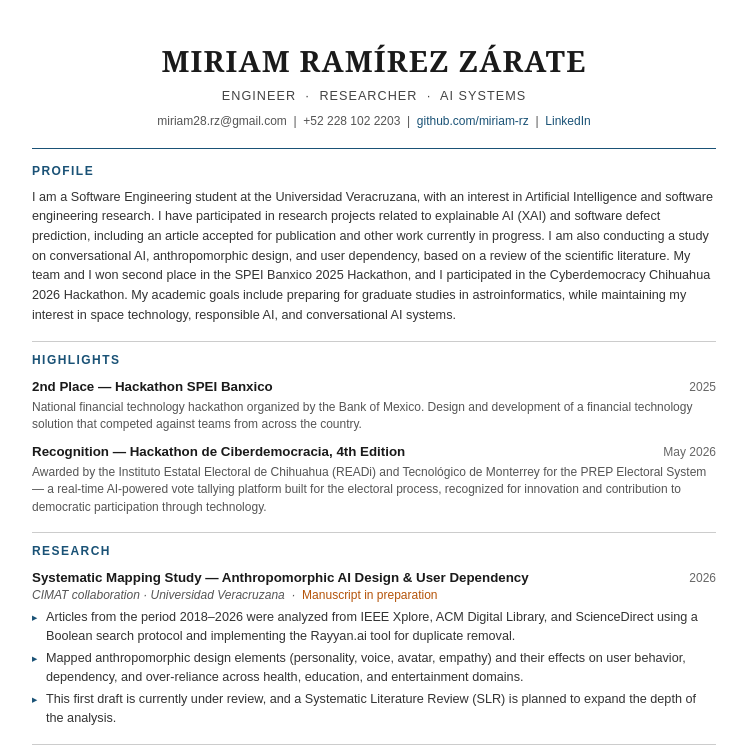
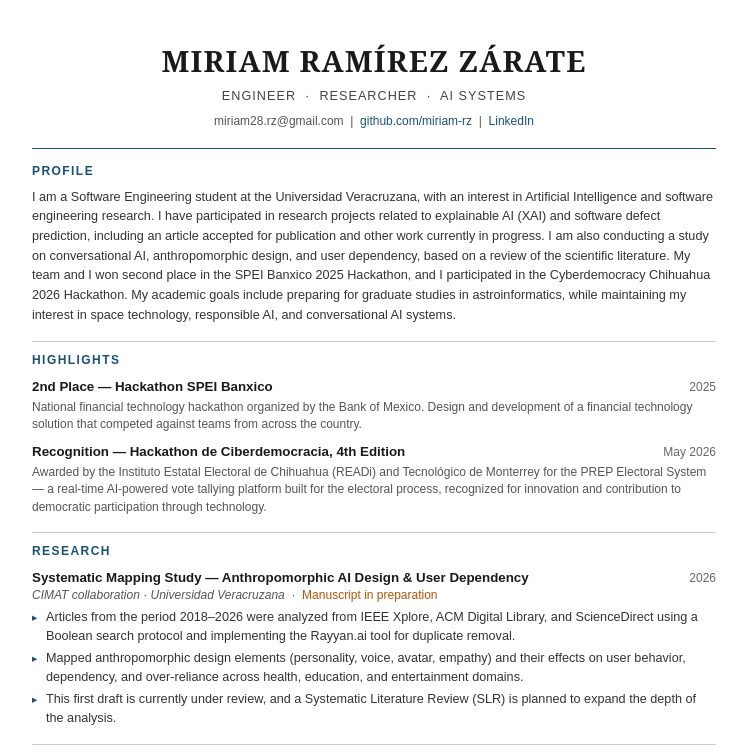
Before and after one commit to miriam-rz/miriam-rz.github.io, a plain HTML site: page Miriam_Ramirez_CV.html in a window 1280 px wide. Shown: the top 752 px of the page, without its empty margins (266-1013 px from the left). Drawn offline with Linux system fonts and the light colour scheme.

Commit message:
Update Miriam_Ramirez_CV.html

```diff
--- a/Miriam_Ramirez_CV.html
+++ b/Miriam_Ramirez_CV.html
@@ -132,7 +132,7 @@
   <h1>MIRIAM RAMÍREZ ZÁRATE</h1>
   <div class="tagline">Engineer &nbsp;·&nbsp; Researcher &nbsp;·&nbsp; AI Systems</div>
   <div class="contact">
-    miriam28.rz@gmail.com &nbsp;|&nbsp; +52 228 102 2203 &nbsp;|&nbsp;
+    miriam28.rz@gmail.com &nbsp;|&nbsp;
     <a href="https://github.com/miriam-rz">github.com/miriam-rz</a> &nbsp;|&nbsp;
     <a href="https://www.linkedin.com/in/miriam-ramirez-zarate/">LinkedIn</a>
   </div>
```
